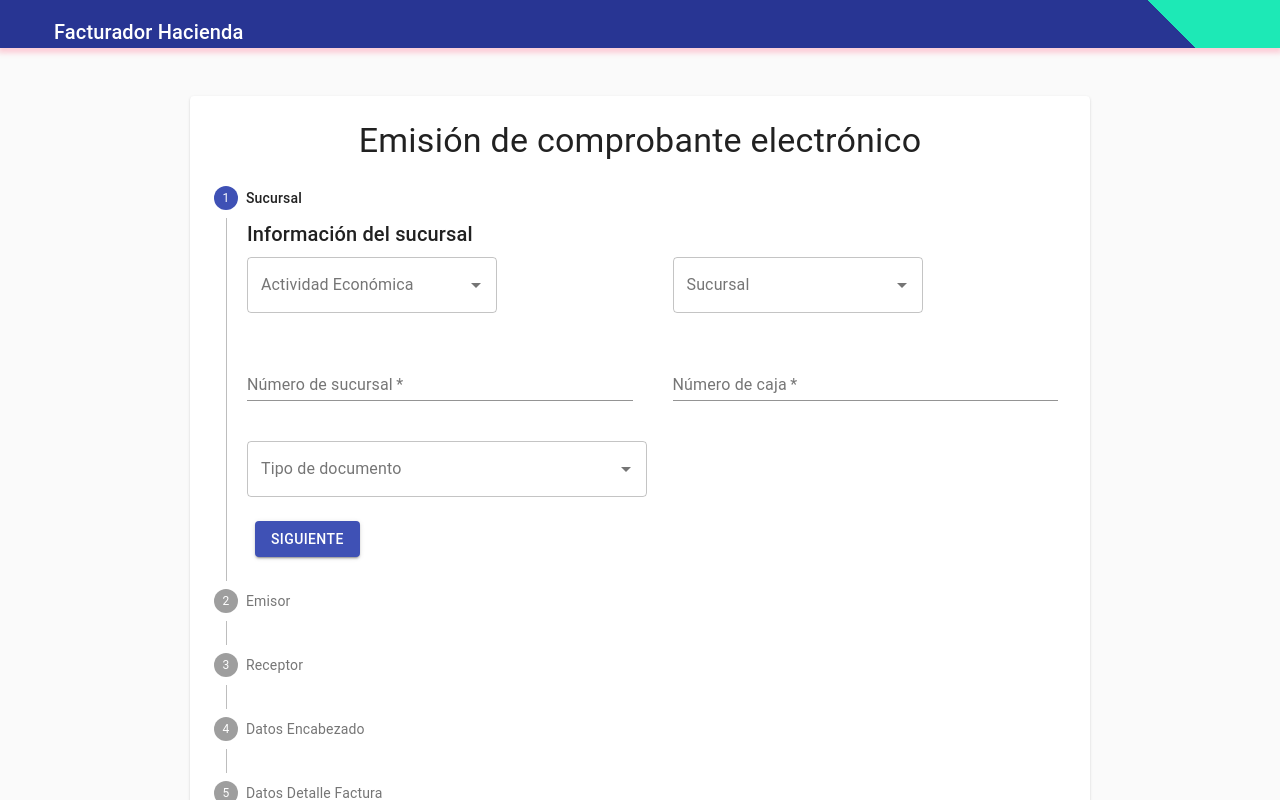
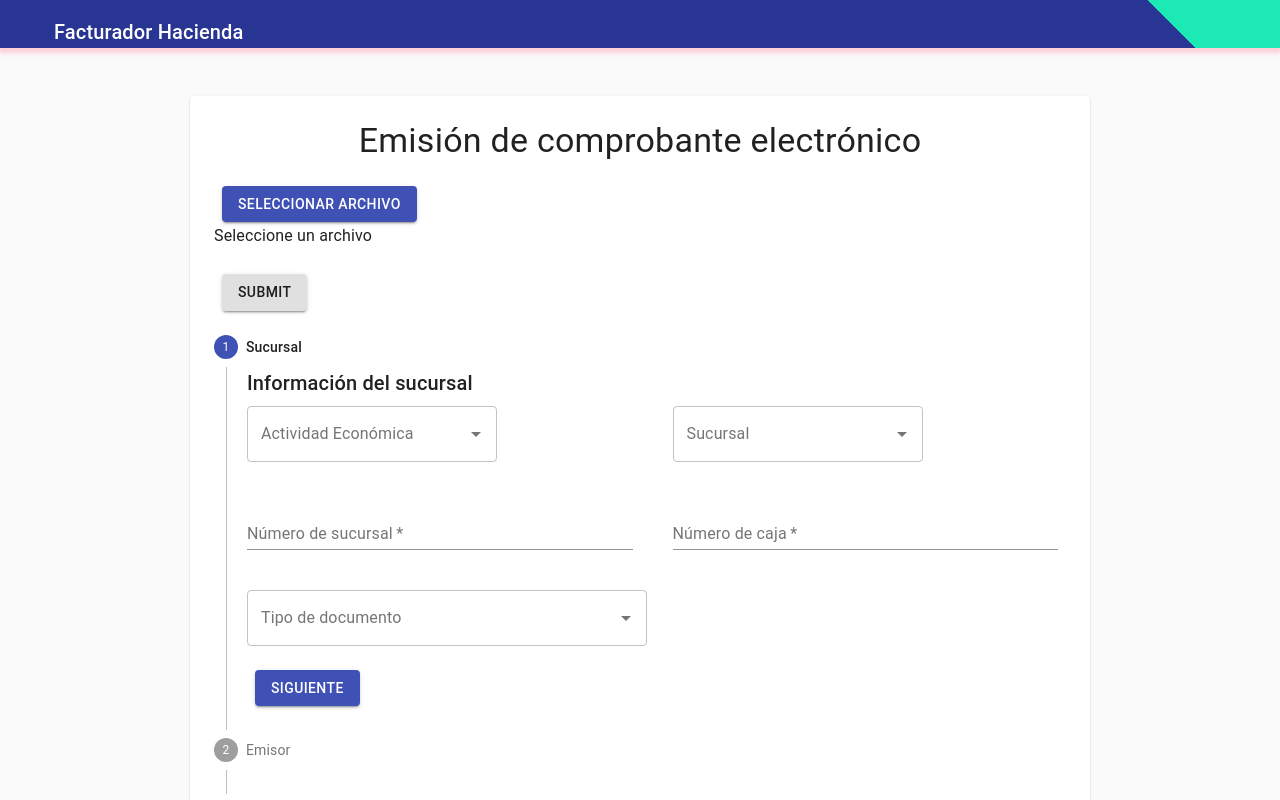
Before and after one commit to marianSoza99/Facturador_Hacienda, a React (Create React App) app in the folder frontend/: page /factura in a window 1280 px wide. Shown: the top 800 px of the page. Built offline with nearby package versions, Linux system fonts and the light colour scheme.

Commit message:
Seleccionar archivo modularizado

```diff
--- a/frontend/src/components/Checkout.js
+++ b/frontend/src/components/Checkout.js
@@ -13,6 +13,8 @@ import Typography from '@material-ui/core/Typography';
 import TextField from '@material-ui/core/TextField';
 import Grid from '@material-ui/core/Grid';
 import Autocomplete from '@material-ui/lab/Autocomplete';
+
+import Uploader from './Uploader'
 //import axios from 'axios';
 
 
@@ -160,6 +162,7 @@ function getStepContent(step) {
           <Typography component="h1" variant="h4" align="center">
           Emisión de comprobante electrónico
           </Typography>
+          <Uploader url="http://localhost:5000/bill/uploadCertificate"/>
           <Stepper activeStep={this.state.activePanel} className={classes.stepper} orientation="vertical">
             {steps.map((label) => (
               <Step key={label}>
--- /dev/null
+++ b/frontend/src/components/Uploader.js
@@ -0,0 +1,104 @@
+import React, {useState} from 'react';
+
+import { makeStyles } from '@material-ui/core/styles';
+import CssBaseline from '@material-ui/core/CssBaseline';
+import AppBar from '@material-ui/core/AppBar';
+import Toolbar from '@material-ui/core/Toolbar';
+import Paper from '@material-ui/core/Paper';
+import Stepper from '@material-ui/core/Stepper';
+import StepContent from '@material-ui/core/StepContent';
+import Step from '@material-ui/core/Step';
+import StepLabel from '@material-ui/core/StepLabel';
+import Button from '@material-ui/core/Button';
+import Typography from '@material-ui/core/Typography';
+import TextField from '@material-ui/core/TextField';
+import Grid from '@material-ui/core/Grid';
+import Autocomplete from '@material-ui/lab/Autocomplete';
+
+const useStyles = makeStyles((theme) => ({
+  buttons: {
+    display: 'flex',
+    justifyContent: 'flex-end',
+  },
+  button: {
+    marginTop: theme.spacing(3),
+    marginLeft: theme.spacing(1),
+  },
+}));
+
+var Uploader = function UploaderComponent(props){
+    const [selectedFile, setSelectedFile] = useState();
+    const [isFilePicked, setIsFilePicked] = useState(false);
+
+    const changeHandler = (event) => {
+        setSelectedFile(event.target.files[0]);
+        setIsFilePicked(true);
+    };
+
+    const handleSubmission = () => {
+    const formData = new FormData();
+
+        formData.append('file', selectedFile);
+
+    console.log(selectedFile)
+
+        fetch(
+            props.url,
+            {
+                method: 'POST',
+                body: formData,
+            }
+        )
+            .then((response) => response.json())
+            .then((result) => {
+                console.log('Success:', result);
+            })
+            .catch((error) => {
+                console.error('Error:', error);
+            });
+    };
+
+    return(
+      <div>
+          <Button
+            variant="contained"
+            component="label"
+            color="primary"
+            className={props.classes.button}
+          >
+            Seleccionar Archivo
+            <input
+              type="file"
+              hidden
+              name="file"
+              onChange={changeHandler}
+            />
+          </Button>
+          {isFilePicked ? (
+              <div>
+                  <Typography variant="subtitle1">Nombre de archivo: {selectedFile.name}</Typography>
+                  <Typography variant="subtitle1">Tipo de archivo: {selectedFile.type}</Typography>
+                  <Typography variant="subtitle1">Tamaño en bytes: {selectedFile.size}</Typography>
+              </div>
+          ) : (
+            <Typography variant="subtitle1">
+            Seleccione un archivo
+            </Typography>
+          )}
+          <div>
+              <Button
+                onClick={handleSubmission}
+                variant="contained"
+                component="label"
+                className={props.classes.button}>
+                  Submit
+              </Button>
+          </div>
+      </div>
+    )
+}
+
+export default () => {
+  const classes = useStyles();
+  return <Uploader classes={classes} />
+}
```
Also changed, not shown: 1 other file (tests, documents, lock files or other folders).
